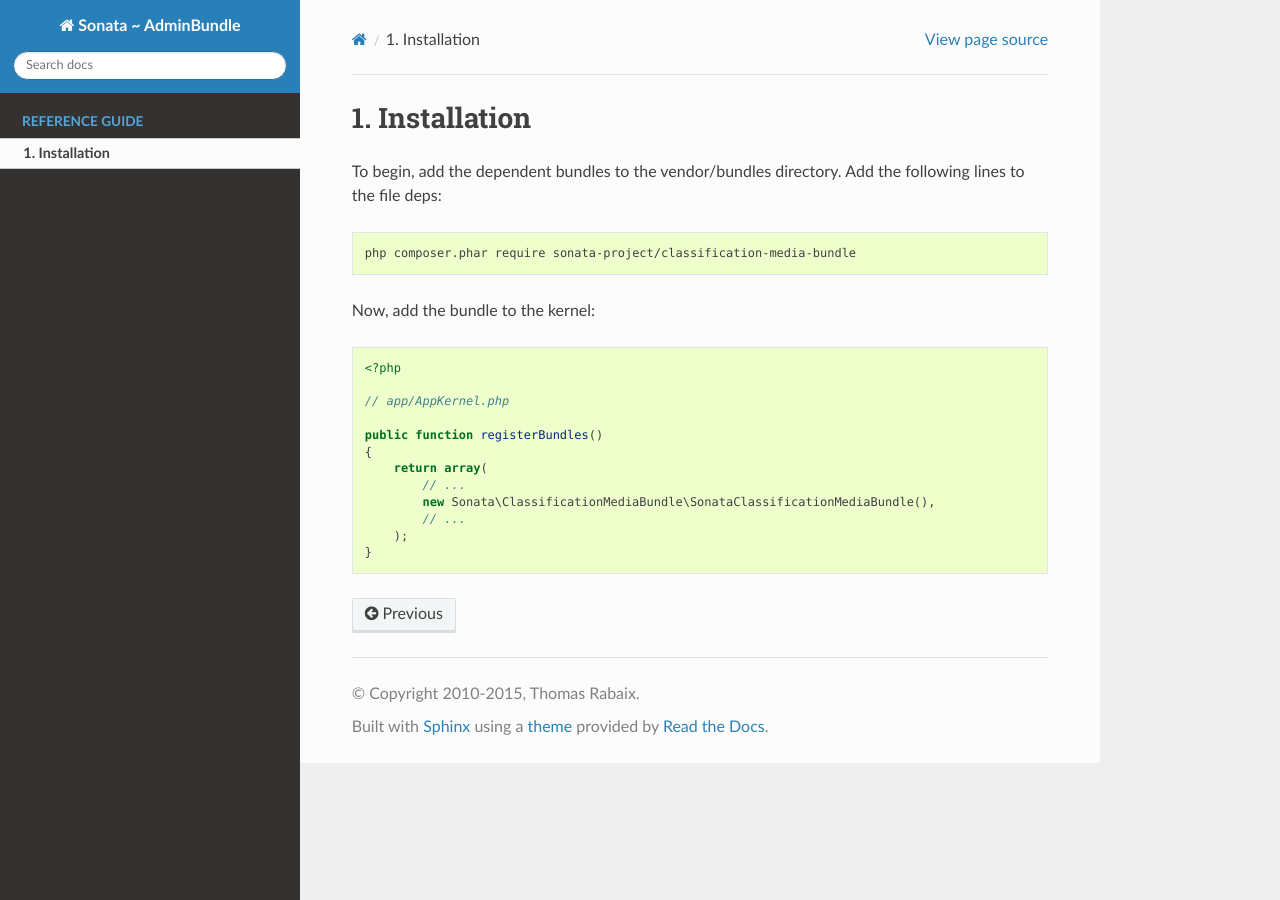
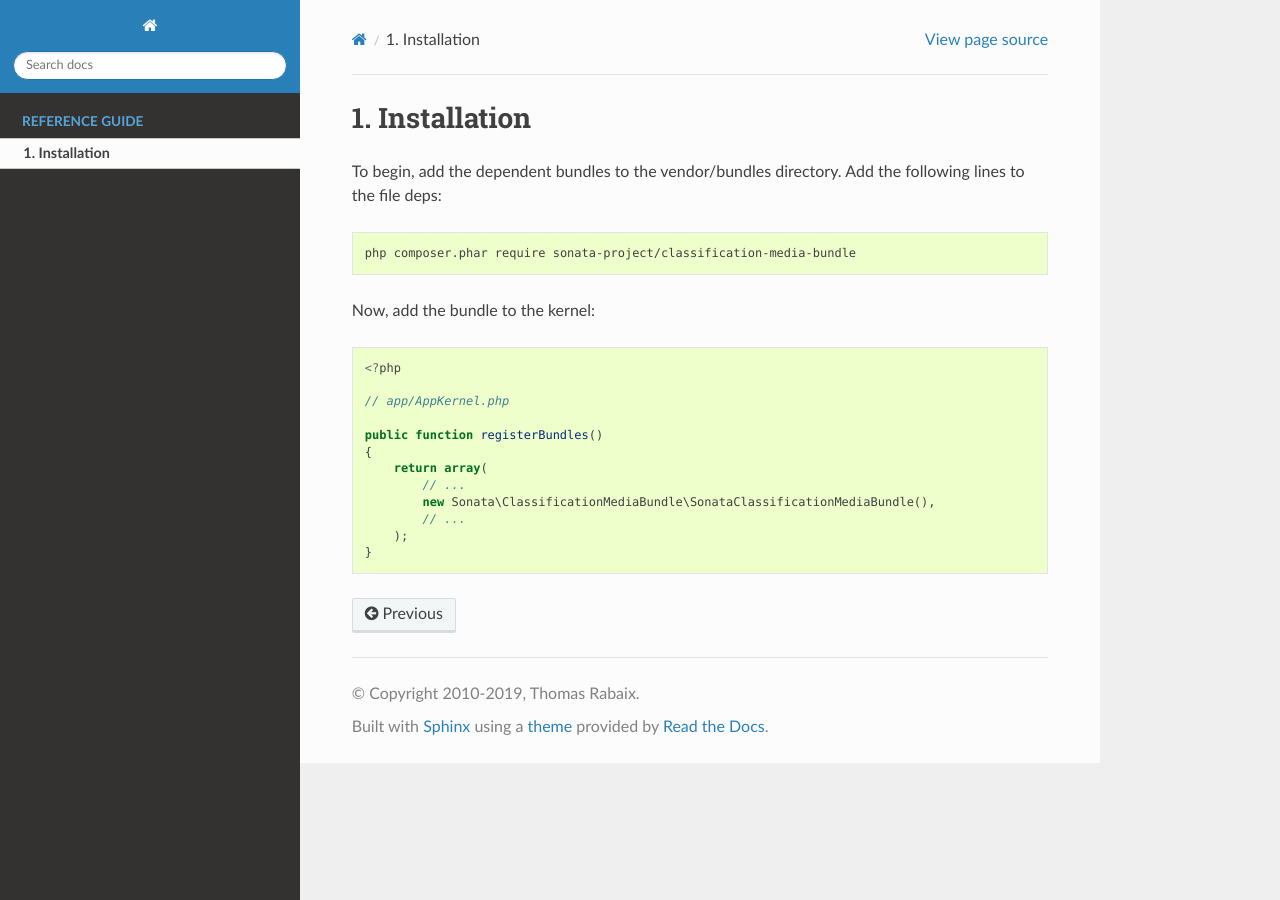
Before and after one commit to sonata-project/SonataClassificationMediaBundle, a Sphinx documentation site: the page built from docs/reference/installation.rst, in a window 1280 px wide. Built offline with Sphinx 7.4.7 and the Read the Docs theme 2.0.0, drawn with Linux system fonts in a browser that asks for light colours.

Commit message:
DevKit updates (#49)

```diff
--- a/docs/conf.py
+++ b/docs/conf.py
@@ -17,6 +17,10 @@
 # add these directories to sys.path here. If the directory is relative to the
 # documentation root, use os.path.abspath to make it absolute, like shown here.
 #sys.path.insert(0, os.path.abspath('.'))
+
+# adding PhpLexer
+from sphinx.highlighting import lexers
+from pygments.lexers.web import PhpLexer
 
 # -- General configuration -----------------------------------------------------
 
@@ -40,8 +44,8 @@
 master_doc = 'index'
 
 # General information about the project.
-project = u'Sonata ~ AdminBundle'
-copyright = u'2010-2015, Thomas Rabaix'
+project = u''
+copyright = u'2010-2019, Thomas Rabaix'
 
 # The version info for the project you're documenting, acts as replacement for
 # |version| and |release|, also used in various other places throughout the
@@ -83,9 +87,18 @@
 # The name of the Pygments (syntax highlighting) style to use.
 pygments_style = 'sphinx'
 
+# This will be used when using the shorthand notation
+highlight_language = 'php'
+
 # A list of ignored prefixes for module index sorting.
 #modindex_common_prefix = []
 
+# -- Settings for symfony doc extension ---------------------------------------------------
+
+# enable highlighting for PHP code not between ``<?php ... ?>`` by default
+lexers['php'] = PhpLexer(startinline=True)
+lexers['php-annotations'] = PhpLexer(startinline=True)
+lexers['php-standalone'] = PhpLexer(startinline=True)
 
 # -- Options for HTML output ---------------------------------------------------
 import sphinx_rtd_theme
@@ -241,3 +254,6 @@
 
 # How to display URL addresses: 'footnote', 'no', or 'inline'.
 #texinfo_show_urls = 'footnote'
+
+# Use PHP syntax highlighting in code examples by default
+highlight_language='php'
```
Also changed, not shown: CONTRIBUTING.md (+18 -0 lines), 2 other files.
